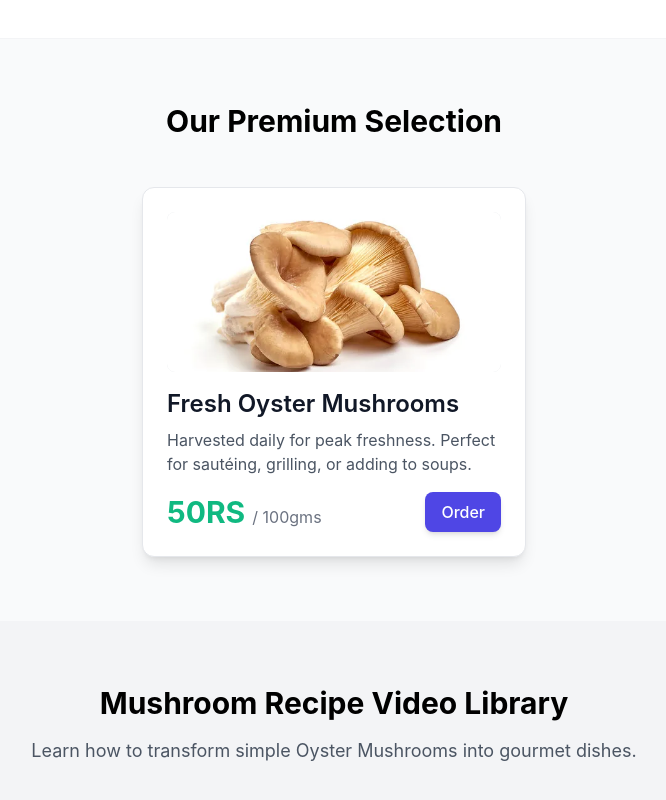
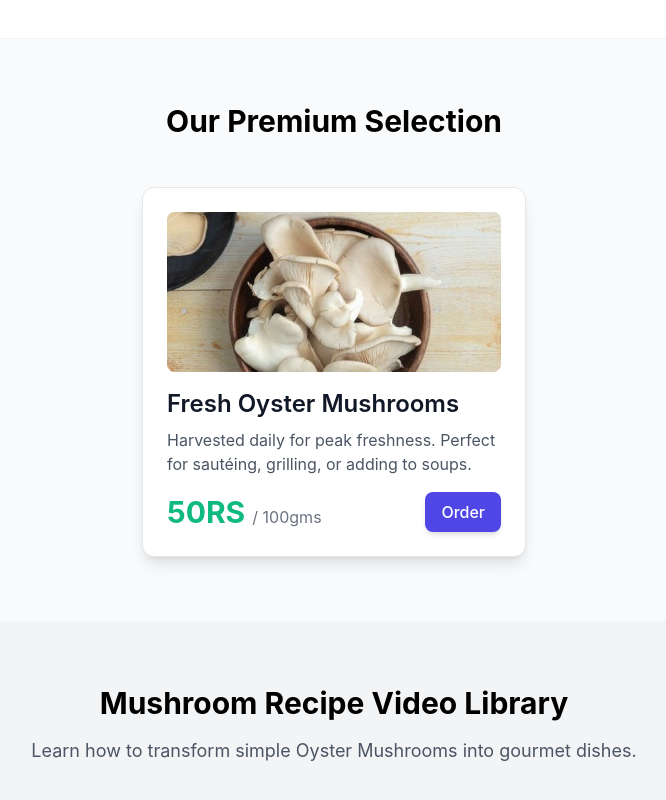
Before and after one commit to Yadhuthhiyyakat/whitecaps, a plain HTML site: page index.html in a window 1280 px wide. Shown: the part 1068-1868 px from the top of the page, without its empty margins (306-972 px from the left). Drawn offline with nearby package versions, Linux system fonts and the light colour scheme.

Commit message:
Update image source for Fresh Oyster Mushrooms

```diff
--- a/index.html
+++ b/index.html
@@ -125,7 +125,7 @@
             <div class="flex justify-center mx-auto">
                 <div class="bg-white border border-gray-200 p-6 rounded-xl shadow-lg hover:shadow-xl transition duration-300 w-full max-w-sm">
                     <div class="h-40 bg-gray-200 rounded-lg flex items-center justify-center mb-4 overflow-hidden">
-                        <img src="360_F_317100318_mTQy5MB2toTXexXEGmiwZIyef2uEYAOA.webp" alt="Fresh Oyster Mushrooms" class="object-cover w-full h-full">
+                        <img src="WhatsApp Image 2025-11-02 at 17.16.26.jpeg" alt="Fresh Oyster Mushrooms" class="object-cover w-full h-full">
                     </div>
                     <h3 class="text-2xl font-semibold text-gray-900">Fresh Oyster Mushrooms</h3>
                     <p class="mt-2 text-gray-600">Harvested daily for peak freshness. Perfect for sautéing, grilling, or adding to soups.</p>
```
